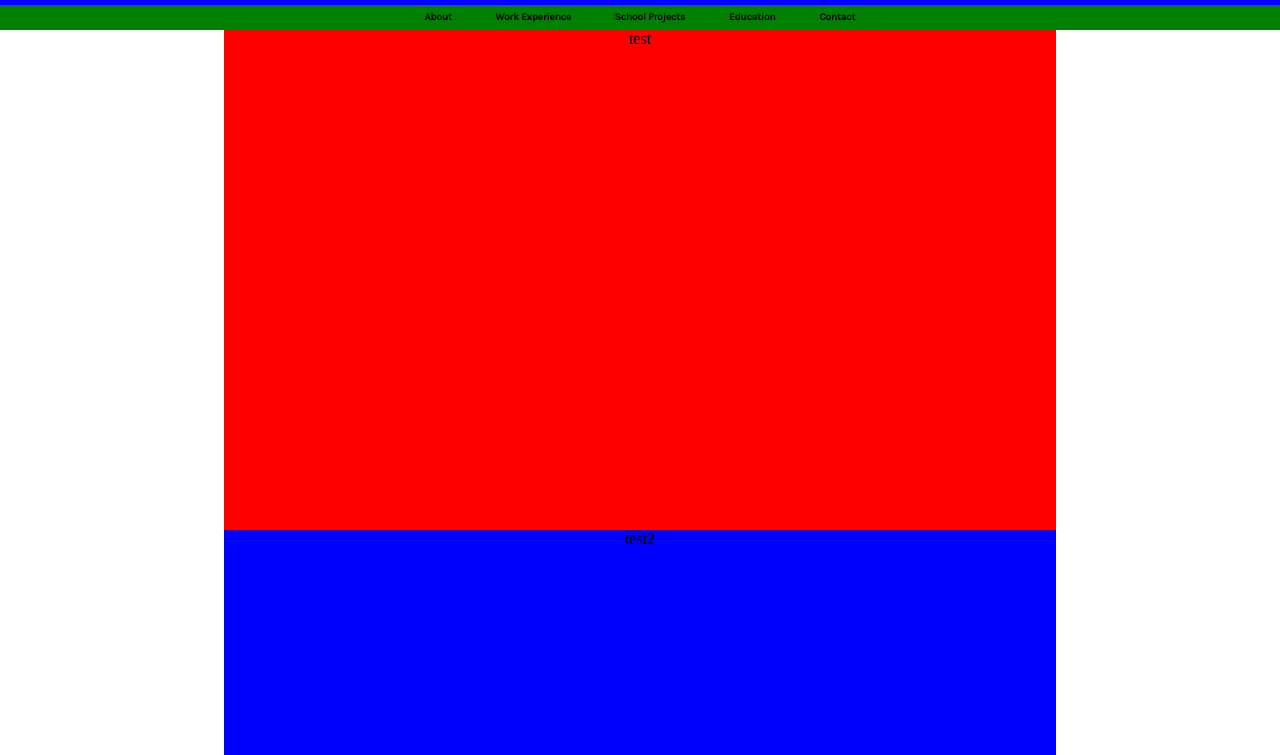
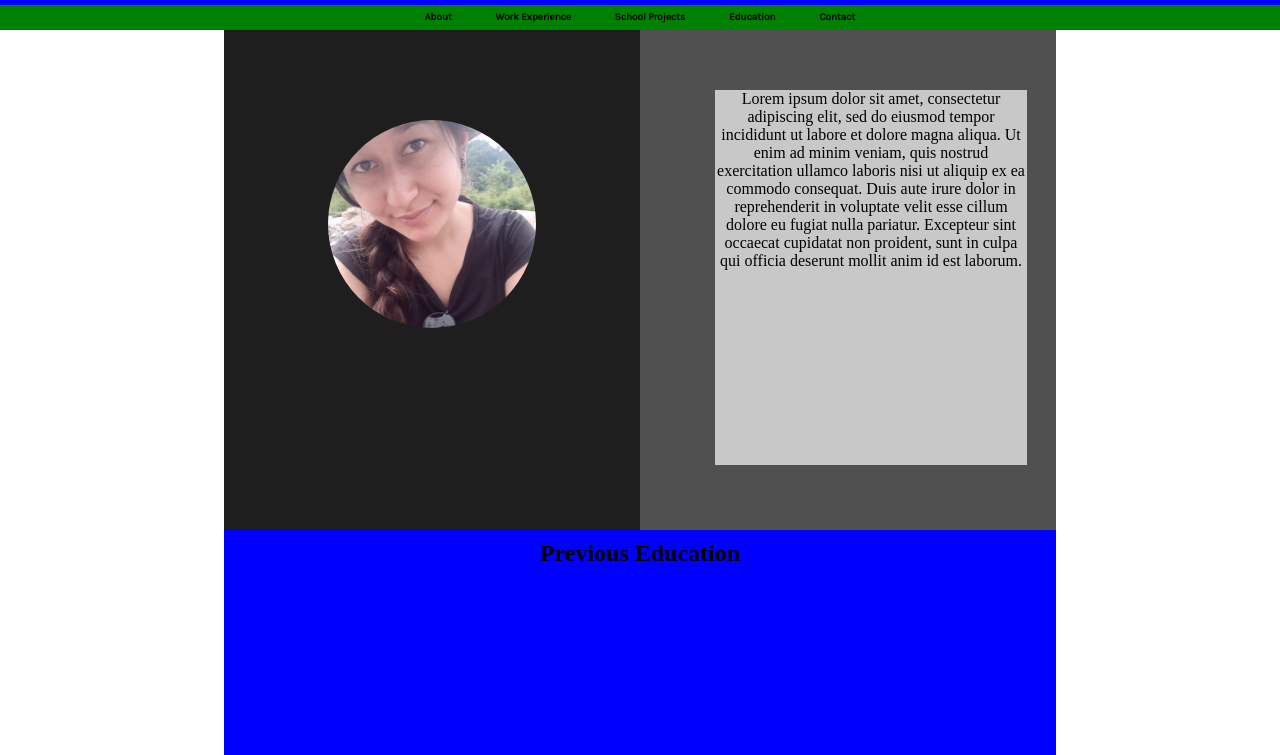
Before and after one commit to UXDSkillslab1718/4-final-assignment-challenge-sofiabhutia, a plain HTML site: page Index.html in a window 1280 px wide. Shown: the part 45-800 px from the top of the page. Drawn offline with Linux system fonts and the light colour scheme.

Commit message:
Commit 3
I finished the layout for the about me section, did some work for the education section

```diff
--- a/Index.html
+++ b/Index.html
@@ -21,11 +21,21 @@
 	</div>
 	</header>
 	<section class="about">
-	<p>test</p>
-		<!-- <img src="https://scontent-amt2-1.xx.fbcdn.net/v/t1.0-9/43115278_2112427425455621_3266027980966592512_n.jpg?_nc_cat=107&_nc_ht=scontent-amt2-1.xx&oh=e1cd218f43bafc19323c55c037001448&oe=5D41B264"> -->
+		<article class="leftColumn">
+			<img src="images/me.jpg">
+		</article>
+		<article class="rightColumn">
+			<div class="textbox">
+				<p>Lorem ipsum dolor sit amet, consectetur adipiscing elit, sed do eiusmod tempor incididunt ut labore et dolore magna aliqua. Ut enim ad minim veniam, quis nostrud exercitation ullamco laboris nisi ut aliquip ex ea commodo consequat. Duis aute irure dolor in reprehenderit in voluptate velit esse cillum dolore eu fugiat nulla pariatur. Excepteur sint occaecat cupidatat non proident, sunt in culpa qui officia deserunt mollit anim id est laborum.</p>
+			</div>
+
+		</article>
+
 	</section>
 	<section class="education">
-		<p>test2</p>
+		<div class="containerTitle">
+			<h1>Previous Education</h1>
+		</div>
 	</section>
 	<section class="workExperience">
 		<p>test 3</p>
--- a/stylesheet.css
+++ b/stylesheet.css
@@ -64,7 +64,6 @@ p {
 	height: 500px;
 	margin: 0 auto;
 	background-color: red;
-	text-align: center;
 	display: block;
 	position: relative;
 	margin-top: 75px;
@@ -75,7 +74,6 @@ p {
 	height: 450px;
 	margin: 0 auto;
 	background-color: blue;
-	text-align: center;
 	display: block;
 	position: relative;
 }
@@ -85,7 +83,6 @@ p {
 	height: 700px;
 	margin: 0 auto;
 	background-color: green;
-	text-align: center;
 	display: block;
 	position: relative;
 }
@@ -95,7 +92,55 @@ p {
 	height: 700px;
 	margin: 0 auto;
 	background-color: red;
-	text-align: center;
 	display: block;
 	position: relative;
 }
+
+.leftColumn {
+	width: 50%;
+	height: 100%;
+	background-color: rgb(30,30,30);
+	display: inline-block;
+	position: relative;
+}
+
+.leftColumn img {
+	width: 50%;
+	margin-left: auto;
+	margin-right: auto;
+	margin-top: 90px;
+	display: block;
+	border-radius: 50%;
+}
+
+.rightColumn {
+	width: 50%;
+	height: 100%;
+	background-color: rgb(80,80,80);
+	display: inline;
+	position: absolute;
+}
+
+.textbox {
+	width: 75%;
+	height: 75%;
+	background-color: rgb(200,200,200);
+	display: inline-block;
+	position: absolute;
+	text-align: center;
+	margin-left: 75px;
+	margin-top: 60px;
+}
+
+section h1 {
+	margin: 0;
+}
+
+.containerTitle {
+	text-align: center;
+	width: 100%;
+	height: 20px;
+	margin-top: 10px;
+	position: relative;
+	display: inline-block;
+}
```
Also changed, not shown: images/me.jpg (added).
